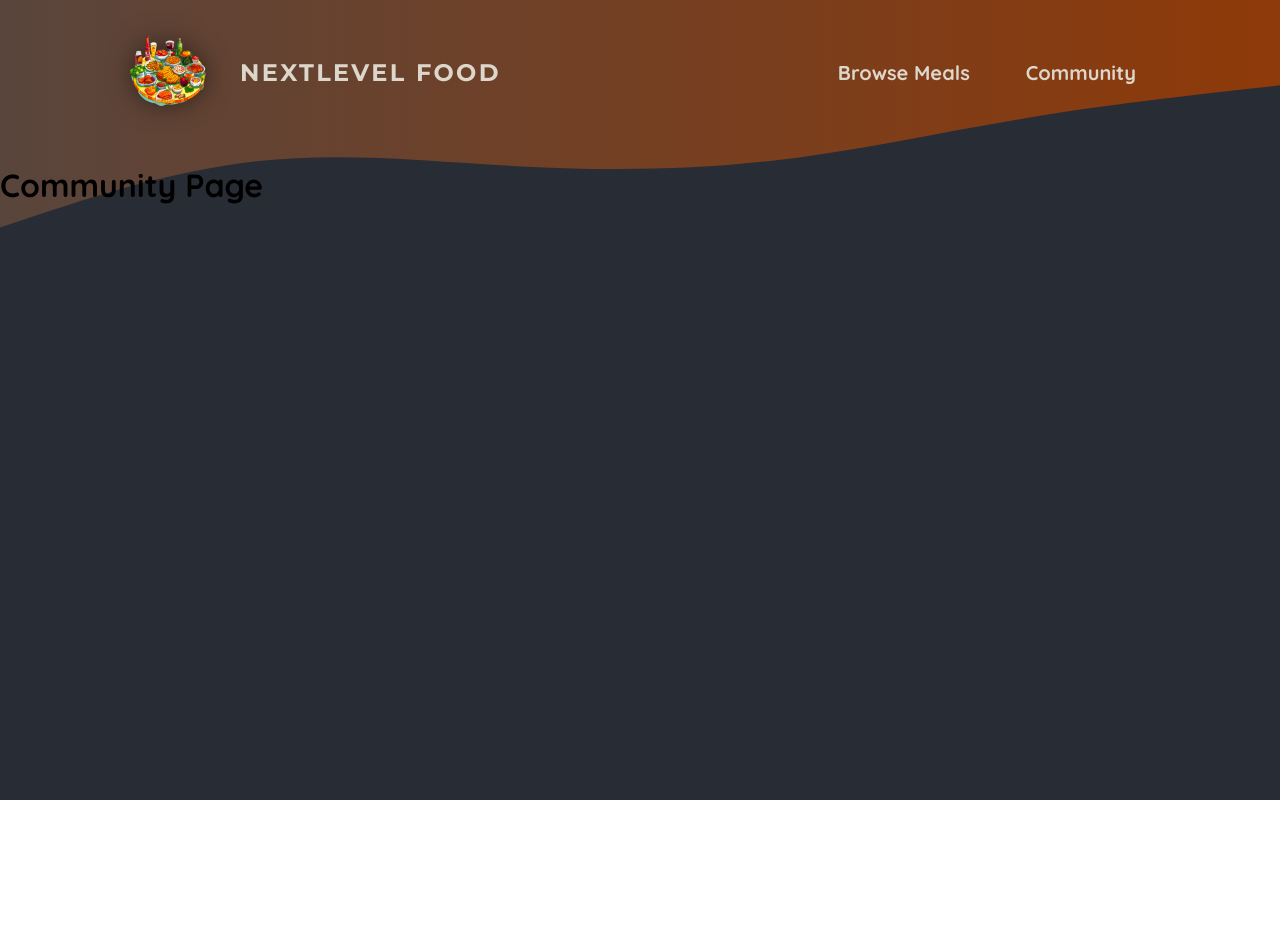
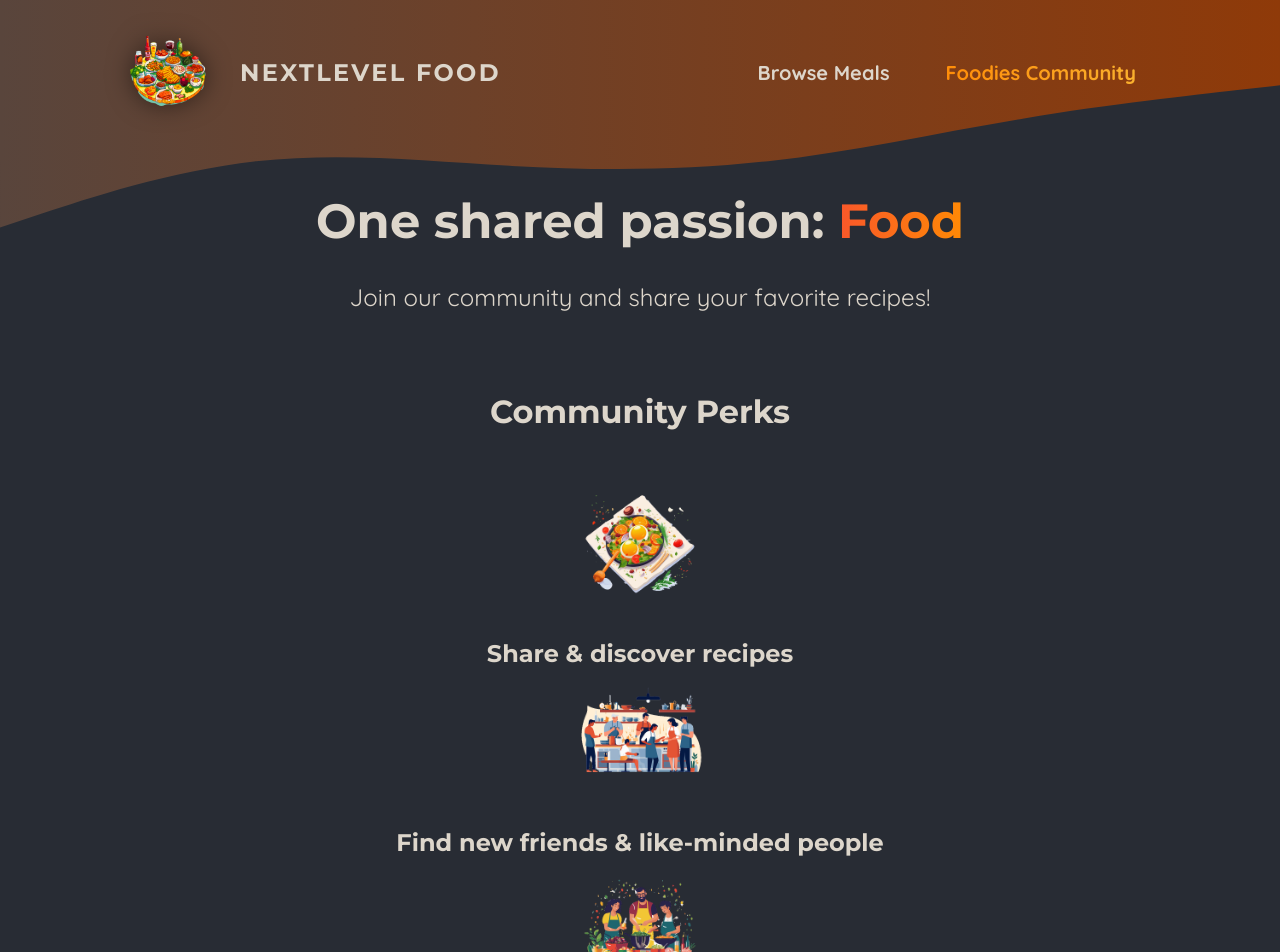
Before and after one commit to Ahmed-Aladdin-Khidr/next.js-food-app, a Next.js app: page /community in a window 1280 px wide. Shown: the top 952 px of the page. Before the commit the page ends 800 px from the top, so only its background shows below. Built offline with nearby package versions, Linux system fonts and the light colour scheme.

Commit message:
Enhance CommunityPage layout and styling: add header, main content, and perks section with optimized images; implement NavLink component for navigation in MainHeader.

```diff
--- a/app/community/page.js
+++ b/app/community/page.js
@@ -1,3 +1,40 @@
+import Image from 'next/image';
+
+import mealIcon from '@/assets/icons/meal.png';
+import communityIcon from '@/assets/icons/community.png';
+import eventsIcon from '@/assets/icons/events.png';
+import classes from './page.module.css';
+
 export default function CommunityPage() {
-    return <h1>Community Page</h1>;
+  return (
+    <>
+      <header className={classes.header}>
+        <h1>
+          One shared passion: <span className={classes.highlight}>Food</span>
+        </h1>
+        <p>Join our community and share your favorite recipes!</p>
+      </header>
+      <main className={classes.main}>
+        <h2>Community Perks</h2>
+
+        <ul className={classes.perks}>
+          <li>
+            <Image src={mealIcon} alt="A delicious meal" />
+            <p>Share & discover recipes</p>
+          </li>
+          <li>
+            <Image src={communityIcon} alt="A crowd of people, cooking" />
+            <p>Find new friends & like-minded people</p>
+          </li>
+          <li>
+            <Image
+              src={eventsIcon}
+              alt="A crowd of people at a cooking event"
+            />
+            <p>Participate in exclusive events</p>
+          </li>
+        </ul>
+      </main>
+    </>
+  );
 }
--- /dev/null
+++ b/app/community/page.module.css
@@ -0,0 +1,61 @@
+.header {
+  gap: 3rem;
+  margin: 3rem auto 5rem auto;
+  width: 90%;
+  max-width: 75rem;
+  color: #ddd6cb;
+  font-size: 1.5rem;
+  text-align: center;
+}
+
+.header h1 {
+  font-family: "Montserrat", sans-serif;
+}
+
+.highlight {
+  background: linear-gradient(90deg, #f9572a, #ff8a05);
+  background-clip: text;
+  -webkit-background-clip: text;
+  -webkit-text-fill-color: transparent;
+}
+
+.main {
+  width: 90%;
+  max-width: 40rem;
+  margin: 0 auto;
+  text-align: center;
+}
+
+.main h2 {
+  font-family: "Montserrat", sans-serif;
+  font-size: 2rem;
+  margin-bottom: 3rem;
+  color: #ddd6cb;
+}
+
+.perks {
+  list-style: none;
+  margin: 3rem 0;
+  padding: 0;
+}
+
+.perks li {
+  display: flex;
+  flex-direction: column;
+  align-items: center;
+  gap: 2rem;
+}
+
+.perks img {
+  width: 8rem;
+  height: 8rem;
+  object-fit: contain;
+}
+
+.perks p {
+  font-family: "Montserrat", sans-serif;
+  font-size: 1.5rem;
+  font-weight: bold;
+  margin: 0;
+  color: #ddd6cb;
+}
--- a/components/main-header/main-header.js
+++ b/components/main-header/main-header.js
@@ -4,6 +4,7 @@
 import logoImg from "@/assets/logo.png";
 import classes from "./main-header.module.css";
 import MainHeaderBackground from "./main-header-background";
+import NavLink from "./nav-link";
 
 export default function MainHeader() {
   return (
@@ -18,10 +19,10 @@
         <nav className={classes.nav}>
           <ul>
             <li>
-              <Link href="/meals">Browse Meals</Link>
+              <NavLink href="/meals">Browse Meals</NavLink>
             </li>
             <li>
-              <Link href="/community">Community</Link>
+              <NavLink href="/community">Foodies Community</NavLink>
             </li>
           </ul>
         </nav>
--- a/components/main-header/main-header.module.css
+++ b/components/main-header/main-header.module.css
@@ -21,30 +21,6 @@
     font-size: 1.25rem;
   }
 
-  .nav a {
-    text-decoration: none;
-    color: #ddd6cb;
-    font-weight: bold;
-    padding: 0.5rem 1rem;
-    border-radius: 0.5rem;
-  }
-
-  .nav a:hover,
-  .nav a:active {
-    background: linear-gradient(90deg, #ff8a05, #f9b331);
-    background-clip: text;
-    -webkit-background-clip: text;
-    -webkit-text-fill-color: transparent;
-    text-shadow: 0 0 18px rgba(248, 190, 42, 0.8);
-  }
-
-  .active {
-    background: linear-gradient(90deg, #ff8a05, #f9b331);
-    background-clip: text;
-    -webkit-background-clip: text;
-    -webkit-text-fill-color: transparent;
-  }
-
   .logo {
     display: flex;
     align-items: center;
--- /dev/null
+++ b/components/main-header/nav-link.js
@@ -0,0 +1,18 @@
+'use client';
+
+import Link from "next/link";
+import { usePathname } from "next/navigation";
+import classes from "./nav-link.module.css";
+
+export default function NavLink({ href, children }) {
+  const path = usePathname();
+
+  return (
+    <Link
+      href={href}
+      className={path.startsWith(href) ? `${classes.link} ${classes.active}` : `${classes.link}`}
+    >
+      {children}
+    </Link>
+  );
+}
--- /dev/null
+++ b/components/main-header/nav-link.module.css
@@ -0,0 +1,23 @@
+.link{
+  text-decoration: none;
+  color: #ddd6cb;
+  font-weight: bold;
+  padding: 0.5rem 1rem;
+  border-radius: 0.5rem;
+}
+
+.link:hover,
+.link:active {
+  background: linear-gradient(90deg, #ff8a05, #f9b331);
+  background-clip: text;
+  -webkit-background-clip: text;
+  -webkit-text-fill-color: transparent;
+  text-shadow: 0 0 18px rgba(248, 190, 42, 0.8);
+}
+
+.active {
+  background: linear-gradient(90deg, #ff8a05, #f9b331);
+  background-clip: text;
+  -webkit-background-clip: text;
+  -webkit-text-fill-color: transparent;
+}
```
